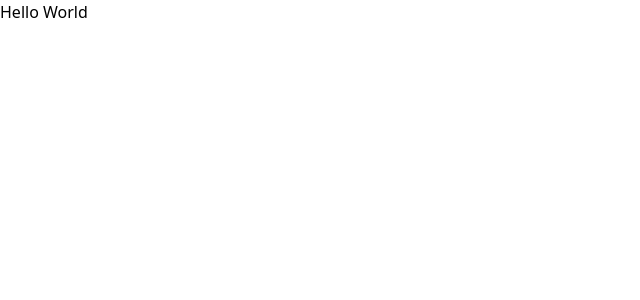
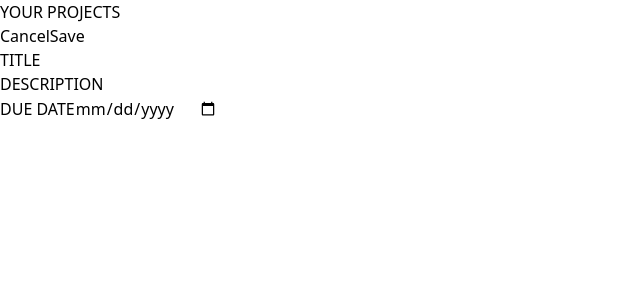
Before and after one commit to arhaamwanii/ProjectManger, a React (Vite) app: page / in a window 1280 px wide. Shown: the top 300 px of the page, without its empty margins (0-640 px from the left). Built offline with nearby package versions, Linux system fonts and the light colour scheme.

Commit message:
inital input done

```diff
--- a/src/App.jsx
+++ b/src/App.jsx
@@ -1,7 +1,15 @@
+import React from 'react';
+import { Input } from './Components/Input';
+import { Sidebar } from './Components/Sidebar';
+
 function App() {
+
   return (
     <>
-      <h1 className="my-8 text-center text-5xl font-bold">Hello World</h1>
+      <div>
+        <Sidebar/>
+        <Input/>
+      </div>
     </>
   );
 }
--- /dev/null
+++ b/src/Components/Input.jsx
@@ -0,0 +1,56 @@
+import React, { useRef, useState } from 'react'
+
+export const Input = () => {
+    const [formData , setFormData] = useState([
+        // Title : "",
+        // Description: "",
+        // Date: "",
+        // Tasks: [
+        //     "Task 1" , "Task 2" , "...."
+        // ]
+    ])
+
+    const titleRef = useRef()
+    const descriptionRef = useRef()
+    const dateRef = useRef()
+
+    function handleSave(){
+        const newInstance = {
+            Title: titleRef.current.value ,
+            Description : descriptionRef.current.value,
+            Date: dateRef.current.value,
+            Tasks: [
+                "" , ""
+            ]
+        }
+        setFormData([...formData, newInstance]);
+
+        titleRef.current.value = ""
+        descriptionRef.current.value = ""
+        dateRef.current.value = ""
+    }
+ console.log(formData)
+
+    return (
+    <div>
+        <div>
+        <button>Cancel </button>
+        <button onClick={handleSave} >Save </button>
+        </div>
+
+        <div>
+            <label htmlFor="project-title">TITLE</label>
+            <input ref={titleRef} id='project-title' type="text" />
+        </div>
+        <div>
+            <label  htmlFor="project-des">DESCRIPTION</label>
+            <input ref={descriptionRef} id='project-des' type="text" />
+        </div>
+        <div>
+            <label htmlFor="project-date">DUE DATE</label>
+            <input ref={dateRef} id='project-date' type="date" />
+        </div>
+
+    </div>
+  )
+}
--- /dev/null
+++ b/src/Components/Sidebar.jsx
@@ -0,0 +1,13 @@
+import React from 'react'
+
+export const Sidebar = () => {
+  return (
+    <div>
+        <h2>YOUR PROJECTS</h2>
+
+    </div>
+  )
+}
+
+
+//well there on one side would be perminent while on the other side based on  butto click and instance different components can be seen
```
Also changed, not shown: src/Components/Inital.jsx (added, +7 -0 lines), src/Components/Task.jsx (added, +7 -0 lines), Note.txt (added), 2 other files (tests, documents, lock files or other folders).
